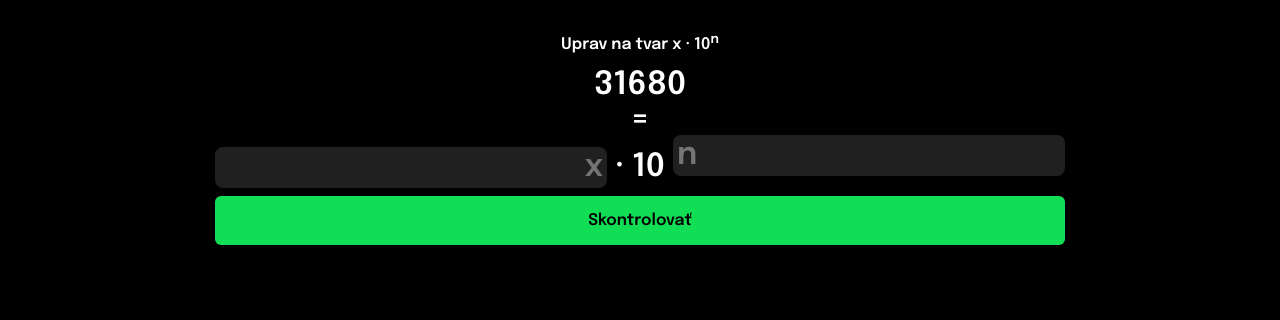
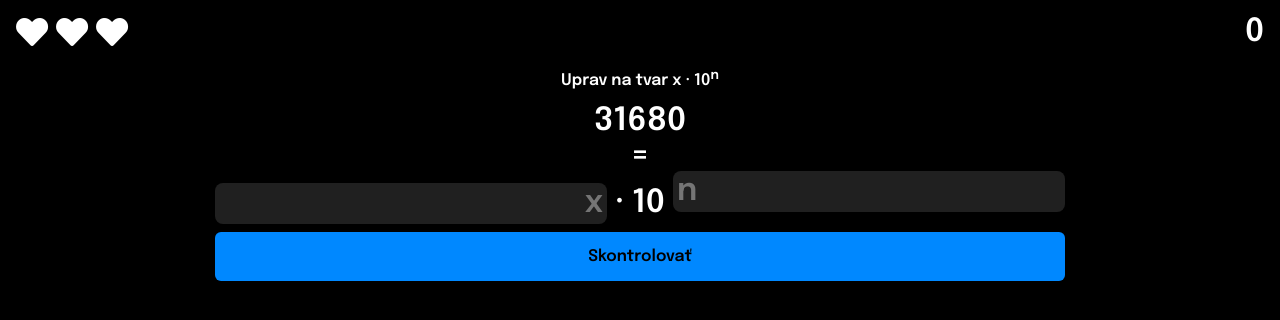
Before and after one commit to FajsiEx/unilla, an Angular app: page /problems in a window 1280 px wide. Shown: the top 320 px of the page. Built offline with nearby package versions, Linux system fonts and the light colour scheme.

Commit message:
+ implement hud

```diff
--- a/src/app/pages/problem-page/problem-page.component.html
+++ b/src/app/pages/problem-page/problem-page.component.html
@@ -1,4 +1,13 @@
 <div class="page">
+    <div class="hud">
+        <div class="lives">
+            <i class="fas fa-heart" *ngFor="let i of Arr(lives).fill(1)"></i>
+        </div>
+        <div class="score">
+            {{score}}
+        </div>
+    </div>
+
     <p>Uprav na tvar x · 10<sup>n</sup></p>
     <div class="current-problem">{{currentProblem}}</div>
 
@@ -6,7 +15,7 @@
 
     <div class="invalid-note" *ngIf="showingCorrectAnswer">Nesprávne! Takto to malo vyzerať:</div>
 
-    <div class="answer-form">
+    <div class="answer-form" (keydown)="onKeyDown($event)">
         <input type="number"
                [(ngModel)]="answerBase"
                class="answer-base"
@@ -18,7 +27,7 @@
         </sup>
 
 
-        <div class="start-button" [class.invalid]="showingCorrectAnswer"
+        <div class="start-button" [class.invalid]="showingCorrectAnswer" [class.correct]="playCorrectAnim"
              (click)="onValidateClick()">{{(showingCorrectAnswer) ? 'Pokračovať' : 'Skontrolovať'}}</div>
     </div>
 </div>
--- a/src/app/pages/problem-page/problem-page.component.scss
+++ b/src/app/pages/problem-page/problem-page.component.scss
@@ -1,3 +1,28 @@
+@keyframes correct-bg-flash {
+  0% {
+    background: var(--color-accent);
+  }
+  5% {
+    background: var(--color-correct);
+  }
+  100% {
+    background: var(--color-accent);
+  }
+}
+
+.hud {
+  width: 100%;
+  display: flex;
+  justify-content: space-between;
+  font-size: 32px;
+
+  .lives {
+    i {
+      margin-right: 8px;
+    }
+  }
+}
+
 .current-problem, .equal-sign {
   font-size: 32px;
 
@@ -16,7 +41,7 @@
     font-size: 32px;
     font-family: var(--font-base);
     border: none;
-    background: rgba(128,128,128,0.25);
+    background: rgba(128, 128, 128, 0.25);
     border-radius: 8px;
     color: var(--color-text);
     outline: none !important;
@@ -62,6 +87,10 @@
     background: var(--color-invalid);
   }
 
+  &.correct {
+    animation: 1.5s correct-bg-flash ease;
+  }
+
   &:hover {
     filter: var(--filter-hover);
   }
--- a/src/app/pages/problem-page/problem-page.component.ts
+++ b/src/app/pages/problem-page/problem-page.component.ts
@@ -7,6 +7,8 @@ import {Component, ElementRef, OnInit, ViewChild} from '@angular/core';
 })
 export class ProblemPageComponent implements OnInit {
     @ViewChild('focus') focusElement: ElementRef;
+
+    Arr = Array;
 
     difficulty = 1;
 
@@ -19,6 +21,11 @@ export class ProblemPageComponent implements OnInit {
     answerPow: number;
 
     showingCorrectAnswer = false;
+
+    playCorrectAnim = false;
+
+    lives = 3;
+    score = 0;
 
     constructor() {
     }
@@ -35,6 +42,11 @@ export class ProblemPageComponent implements OnInit {
 
         const isValid = this.validate();
         if (isValid) {
+            this.generateProblem();
+            this.playCorrectAnim = true;
+            setTimeout(() => {
+                this.playCorrectAnim = false;
+            }, 1500);
         } else {
             this.showingCorrectAnswer = true;
             this.answerBase = this.baseNum;
@@ -138,4 +150,10 @@ export class ProblemPageComponent implements OnInit {
         }, 1);
     }
 
+    onKeyDown(event): void {
+        if (event.key === 'Enter') {
+            this.onValidateClick();
+        }
+    }
+
 }
--- a/src/styles.scss
+++ b/src/styles.scss
@@ -7,7 +7,8 @@
   --color-bg-l1: #222;
 
   --color-text: #fff;
-  --color-accent: #1d5;
+  --color-accent: #08f;
+  --color-correct: #1d5;
   --color-invalid: #f55;
 
   --transition: 0.2s ease;
```
